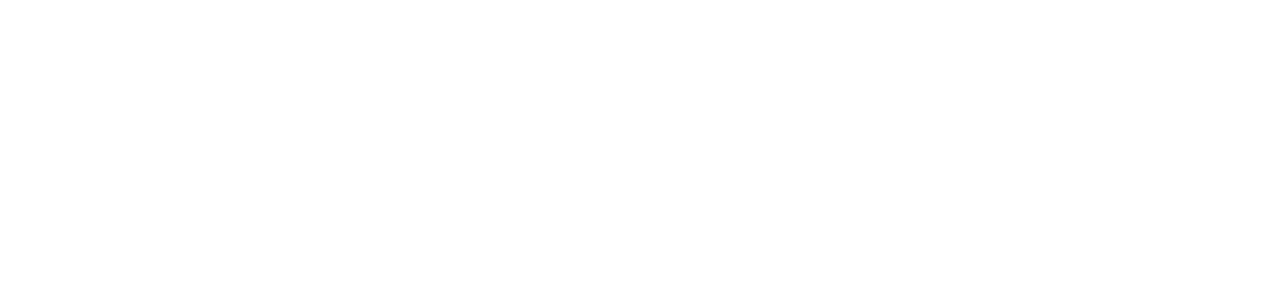
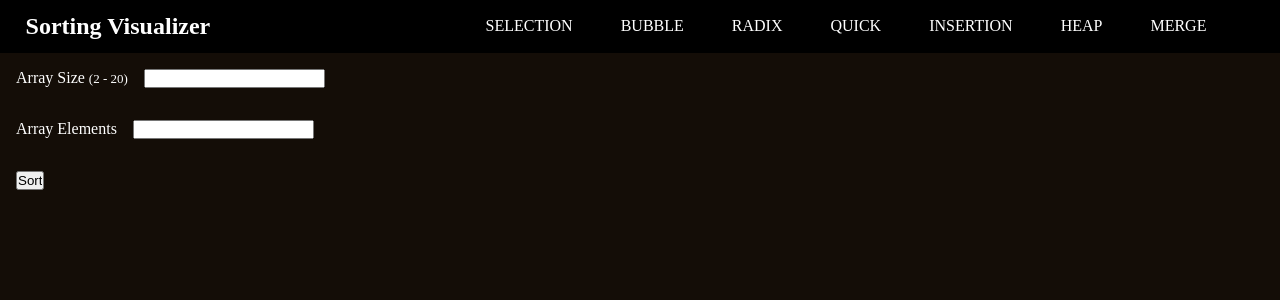
Before and after one commit to aaahhhrav15/Sorting-Visualizer, a React (Create React App) app in the folder sorting-visualizer/: page /selection in a window 1280 px wide. Before the commit this address had no page. Shown: the top 300 px of the page. Built offline with nearby package versions, Linux system fonts and the light colour scheme.

Commit message:
added routing and inputs

```diff
--- a/sorting-visualizer/package.json
+++ b/sorting-visualizer/package.json
@@ -10,6 +10,7 @@
     "react-dom": "^18.2.0",
     "react-router-dom": "^6.22.0",
     "react-scripts": "5.0.1",
+    "sass": "^1.71.0",
     "web-vitals": "^2.1.4"
   },
   "scripts": {
--- a/sorting-visualizer/src/App.js
+++ b/sorting-visualizer/src/App.js
@@ -1,12 +1,28 @@
 import React from 'react';
 import { BrowserRouter as Router, Routes, Route } from 'react-router-dom';
 import Homepage from './components/Homepage';
+import Selection from './components/Selection';
+import Bubble from './components/Bubble';
+import Radix from './components/Radix';
+import Quick from './components/Quick';
+import Insertion from './components/Insertion';
+import Heap from './components/Heap';
+import Merge from './components/Merge';
+import Navbar from './components/Navbar';
 
 const App = () => {
   return (
     <Router>
+      <Navbar/>
       <Routes>
         <Route path="/" element={<Homepage/>}/>
+        <Route path="/selection" element={<Selection/>}/>
+        <Route path="/bubble" element={<Bubble />} />
+        <Route path="/radix" element={<Radix />} />
+        <Route path="/quick" element={<Quick />} />
+        <Route path="/insertion" element={<Insertion />} />
+        <Route path="/heap" element={<Heap />} />
+        <Route path="/merge" element={<Merge />} />
       </Routes>
     </Router>
   )
--- a/sorting-visualizer/src/assets/homepage.css
+++ b/sorting-visualizer/src/assets/homepage.css
@@ -0,0 +1,12 @@
+body{
+    background-color:#140d07;
+}
+.animation{
+    text-align:center;
+    color:white;
+    margin-top:5rem;
+    line-height:1.5;
+}
+h1{
+    font-size:10rem;
+}
--- a/sorting-visualizer/src/assets/navbar.css
+++ b/sorting-visualizer/src/assets/navbar.css
@@ -20,3 +20,6 @@
 .logo h2{
     color:white;
 }
+a{
+    text-decoration:none;
+}
--- /dev/null
+++ b/sorting-visualizer/src/assets/selection.css
@@ -0,0 +1,15 @@
+label{
+    color:white;
+}
+input{
+    outline:none;
+    margin:1rem;
+}
+.sizeInput, .elements{
+    display:flex;
+    align-items:center;
+    padding-left:1rem;
+}
+span{
+    font-size:small;
+}
--- a/sorting-visualizer/src/components/Homepage.jsx
+++ b/sorting-visualizer/src/components/Homepage.jsx
@@ -1,10 +1,14 @@
 import React from 'react';
 import "../assets/homepage.css";
-import Navbar from './Navbar';
 
 const Homepage = () => {
   return (
-    <Navbar/>
+    <div className="home">
+      <div className="animation">
+        <h1 className="sorting">Sorting</h1>
+        <h1 className="visualizer">Visualizer</h1>
+      </div>
+    </div>
   )
 };
 
--- a/sorting-visualizer/src/components/Navbar.jsx
+++ b/sorting-visualizer/src/components/Navbar.jsx
@@ -1,20 +1,37 @@
 import React from 'react';
 import "../assets/navbar.css";
+import { Link } from 'react-router-dom';
 
 const Navbar = () => {
   return (
     <div className="navbar">
       <div className="logo">
+        <Link to="/">
           <h2>Sorting Visualizer</h2>
+        </Link>
       </div>
       <div className="list">
+        <Link to="/selection">
+          <li>SELECTION</li>
+        </Link>
+        <Link to="/bubble">
           <li>BUBBLE</li>
-            <li>SELECTION</li>
+        </Link>
+        <Link to="/radix">
           <li>RADIX</li>
+        </Link>
+        <Link to="/quick">
           <li>QUICK</li>
+        </Link>
+        <Link to="/insertion">
           <li>INSERTION</li>
+        </Link>
+        <Link to="/heap">
           <li>HEAP</li>
+        </Link>
+        <Link to="/merge">
           <li>MERGE</li>
+        </Link>
       </div>
     </div>
   )
--- a/sorting-visualizer/src/components/Selection.jsx
+++ b/sorting-visualizer/src/components/Selection.jsx
@@ -1,9 +1,36 @@
-import React from 'react'
+import React, { useState } from 'react';
+import "../assets/selection.css";
 
 const Selection = () => {
+
+  const [size, setSize]=useState();
+
+  const handleChange = (event)=>{
+    setSize(event.target.value);
+  }
+
+  const handleSubmit = (event)=>{
+    event.preventDefault();
+    console.log(size);
+  }
+
   return (
-    <div>Selection</div>
+    <div className="selection">
+      <div className="features">
+        <form onSubmit={handleSubmit}>
+          <div className="sizeInput">
+            <label htmlFor="size">Array Size <span>(2 - 20)</span></label>
+            <input type="text" name="size" id="size" onChange={handleChange} />
+          </div>
+          <div className="elements">
+            <label htmlFor="">Array Elements</label>
+            <input type="text" name="elements" id="elements"/>
+          </div>
+          <input type="submit" value="Sort"/>
+        </form>
+      </div>
+    </div>
   )
 }
 
-export default Selection
+export default Selection;
```
Also changed, not shown: 1 other file (tests, documents, lock files or other folders). Lines whose indentation alone changed are shown as unchanged.
